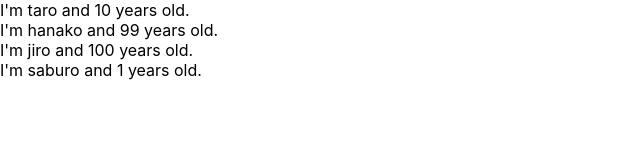
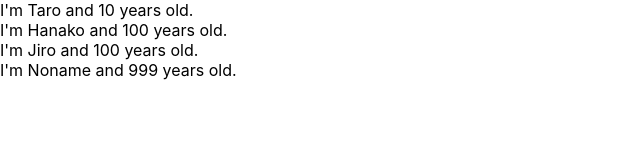
Before and after one commit to st-lite-jn/u-react-redux-app, a React (Create React App) app: page / in a window 1280 px wide. Shown: the top 160 px of the page, without its empty margins (0-640 px from the left). Built offline with nearby package versions, Linux system fonts and the light colour scheme.

Commit message:
prop-typesについて

```diff
--- a/src/App.js
+++ b/src/App.js
@@ -1,22 +1,11 @@
 import React from 'react';
-
-// class App extends Component{
-//   render() {
-//     return (
-//       <React.Fragment>
-//         <label htmlFor="bar">bar</label>
-//         <input type="text" onClick={()=>{console.log("i am click")}} />
-//       </React.Fragment>
-
-//     );
-//   }
-// }
+import propTypes from "prop-types";
 const App = () => {
   const profiles = [
-    {name : "taro",age:10},
-    {name :"hanako",age:99},
-    {name:"jiro",age:100},
-    {name:"saburo"}
+    {name :"Taro",age:10},
+    {name :"Hanako",age:100},
+    {name:"Jiro",age:100},
+    {name:"Noname",age:999}
   ]
   return (
     <React.Fragment>
@@ -33,7 +22,8 @@ const User = (props) => {
   return <div>I'm {props.name} and {props.age} years old.</div>
 }
 
-User.defaultProps = {
-  age : 1
+User.propTypes = {
+  name: propTypes.string,
+  age:propTypes.number.isRequired
 }
 export default App;
```
